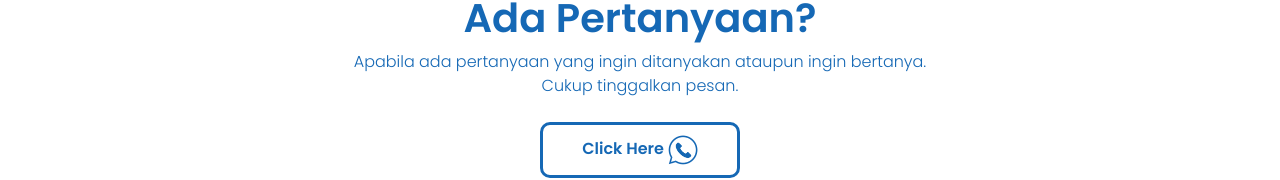
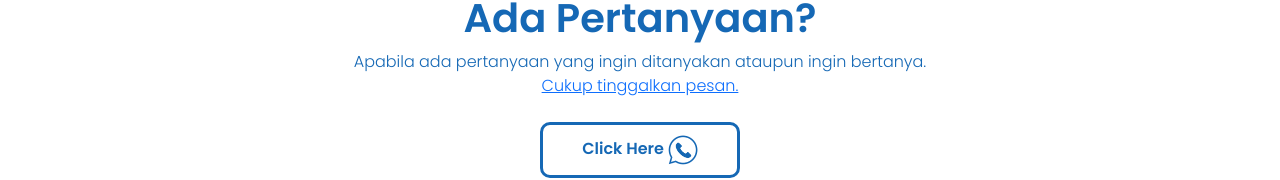
Before and after one commit to lesconcevior/SIMBOK-LAUNDRY, a plain HTML site: page index.html in a window 1280 px wide. Shown: the part 2106-2286 px from the top of the page. Drawn offline with nearby package versions, Linux system fonts and the light colour scheme; a web font is replaced by a local one.

Commit message:
update wa

```diff
--- a/index.html
+++ b/index.html
@@ -96,7 +96,7 @@
         <div class="txt-pertanyaan">
           <h1 class="text-center fw-bold">Ada Pertanyaan?</h1>
           <p class="text-center m-0">Apabila ada pertanyaan yang ingin ditanyakan ataupun ingin bertanya.</p>
-          <p class="text-center m-0">Cukup tinggalkan pesan.</p>
+          <a href="https://wa.me/6287757775758?text=Halo,%20saya%20ingin%20bertanya%20mengenai%20Simbok%20Laundry"><p class="text-center m-0">Cukup tinggalkan pesan.</p></a>
         </div>
         <div class="button text-center mt-4">
           <button type="submit">Click Here <img src="img/wa.png"></button>
```
